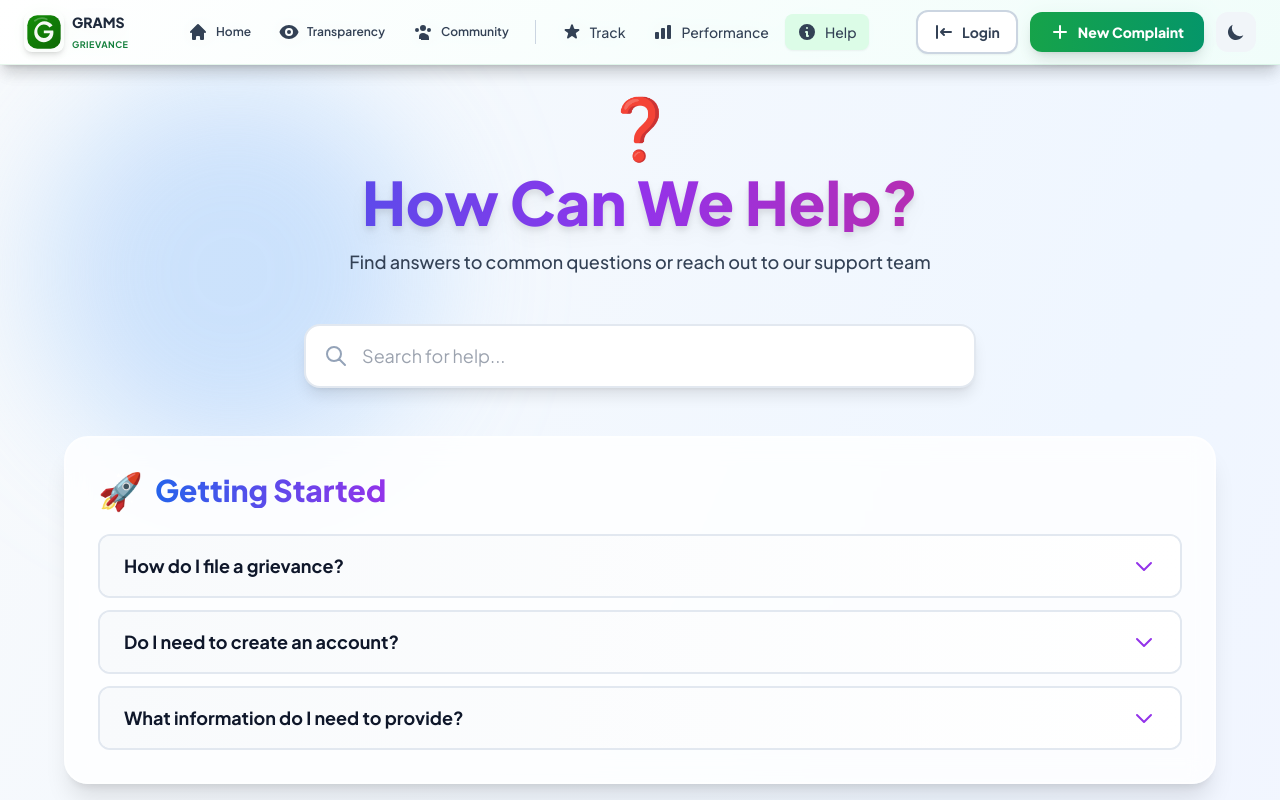
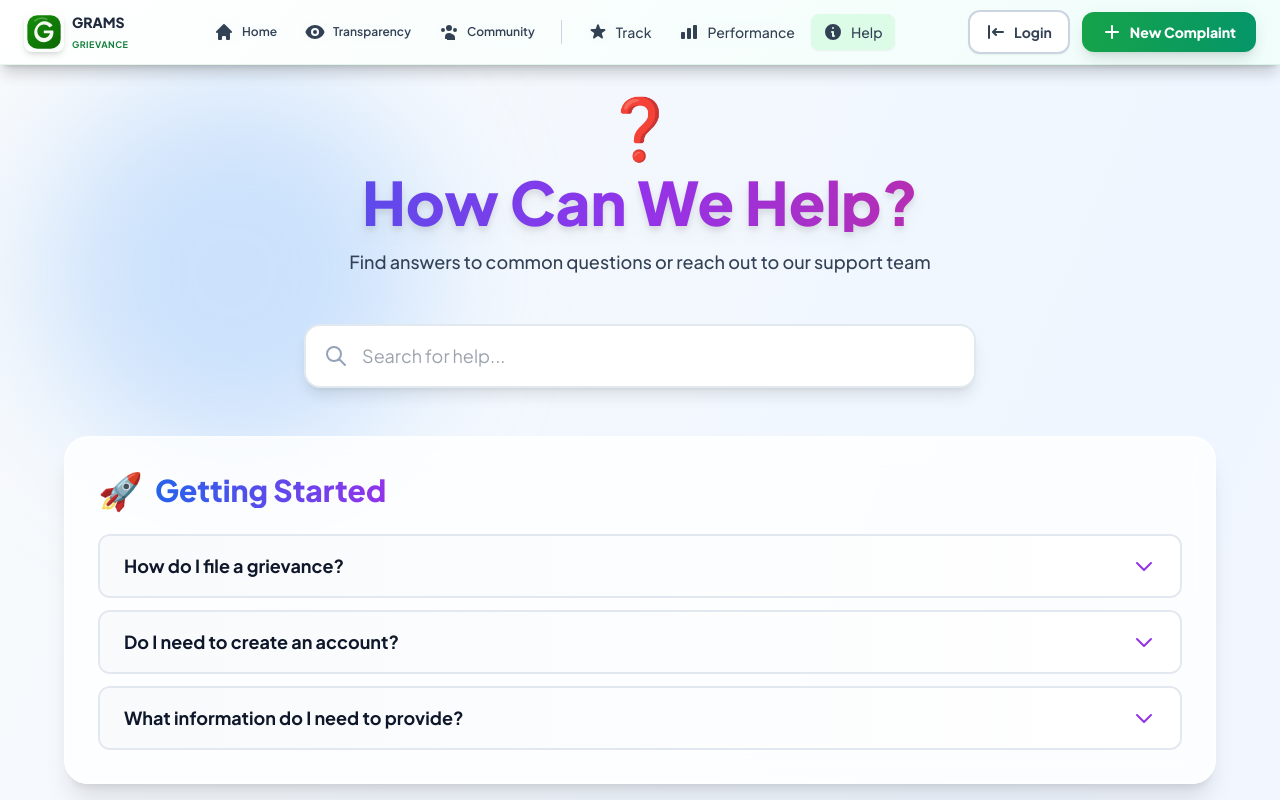
Before and after one commit to jamunesh15/GRAMS, a React (Vite) app in the folder client/: page /help in a window 1280 px wide. Shown: the top 800 px of the page. Built offline with nearby package versions, Linux system fonts and the light colour scheme; no server answers; the HTML template or start-up script is replaced by a standard one.

Commit message:
dark mode button removed

```diff
--- a/client/src/components/Navbar.jsx
+++ b/client/src/components/Navbar.jsx
@@ -487,24 +487,6 @@ export default function Navbar() {
             </Link>
           </motion.div>
 
-          {/* Dark Mode Toggle */}
-          <motion.button
-            className="p-2.5 rounded-xl bg-slate-100 hover:bg-slate-200 transition-all duration-300 text-slate-700 hover:shadow-md relative group"
-            title="Toggle Dark Mode"
-            whileHover={{ scale: 1.1, rotate: 15 }}
-            whileTap={{ scale: 0.9 }}
-          >
-            <motion.svg
-              className="w-5 h-5"
-              fill="currentColor"
-              viewBox="0 0 20 20"
-              whileHover={{ rotate: 180 }}
-              transition={{ duration: 0.6 }}
-            >
-              <path d="M17.293 13.293A8 8 0 016.707 2.707a8.001 8.001 0 1010.586 10.586z" />
-            </motion.svg>
-          </motion.button>
-
           {/* Hamburger Menu Button - Beautiful Design */}
           <motion.button
             className="lg:hidden flex flex-col justify-center items-center w-10 h-10 rounded-lg bg-gradient-to-br from-green-500 to-emerald-600 hover:from-green-600 hover:to-emerald-700 transition-all duration-300 shadow-md hover:shadow-lg relative group"
```
Also changed, not shown: client/src/pages/StatusPage.jsx (line endings or trailing spaces).
